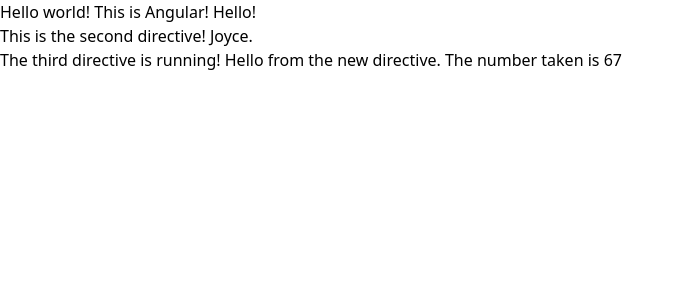
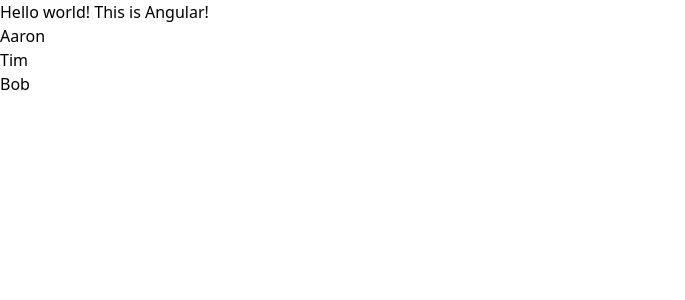
Before and after one commit to ethanyeungDev/AngularVue-Codealong-Day2, an Angular app: page / in a window 1280 px wide. Shown: the top 300 px of the page, without its empty margins (0-685 px from the left). Built offline with nearby package versions, Linux system fonts and the light colour scheme.

Commit message:
startup for exercise 7

```diff
--- a/src/app/app.ts
+++ b/src/app/app.ts
@@ -1,14 +1,25 @@
-import { Component } from '@angular/core';
-import { NewDirective }  from './newDirective';
+import { Component, Inject } from '@angular/core';
+import { CommonModule } from '@angular/common';
+import { MyDataService } from './myDataService';
 
 @Component({
-  selector: 'app-root',
-  standalone: true,
-  imports: [NewDirective],
+    selector: 'app-root',
+    standalone: true,
+    imports: [CommonModule],
+
+    // 'providers' allows you to create and pass an instance
+    // of the class to the constructor header.
+    providers: [MyDataService],
     template: `<h1>Hello world!  {{title}}</h1>
-               <second-directive [firstName]="author"></second-directive>`
+               <ul><li *ngFor="let name of names">{{name}}</li></ul>`
 })
 export class App {
-    title = 'This is Angular! Hello!';
-    author = "Joyce.";
+    public title = 'This is Angular!';
+    names: Array<any>;
+
+    // Create instance of 'MyDataService' right in the constructor header.
+    constructor(@Inject(MyDataService) myDataService: MyDataService) {
+        // Use service to call getNames() method.
+        this.names = myDataService.getNames();
+    }
 }
--- /dev/null
+++ b/src/app/myDataService.ts
@@ -0,0 +1,10 @@
+// This is the service.
+export class MyDataService {
+    names: Array<any>;
+    constructor() {
+        this.names = ['Aaron', 'Tim', 'Bob'];
+    }
+    getNames() {
+        return this.names;
+    }
+}
```
